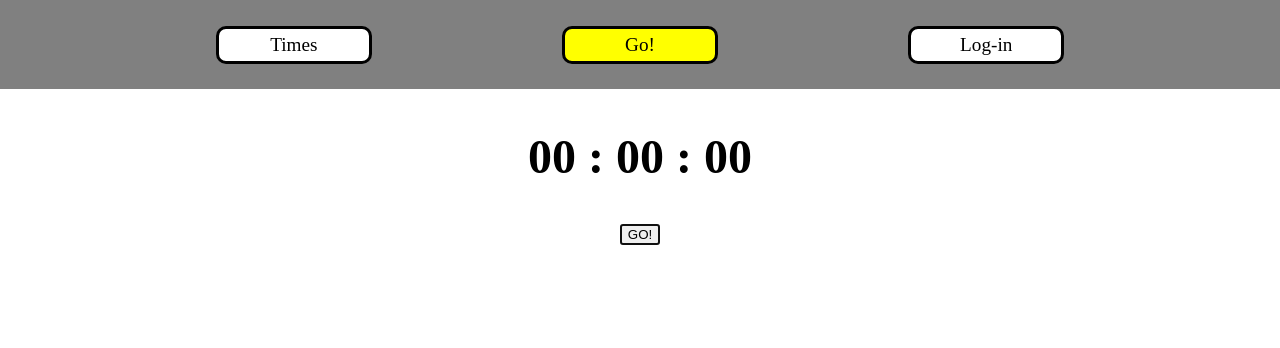
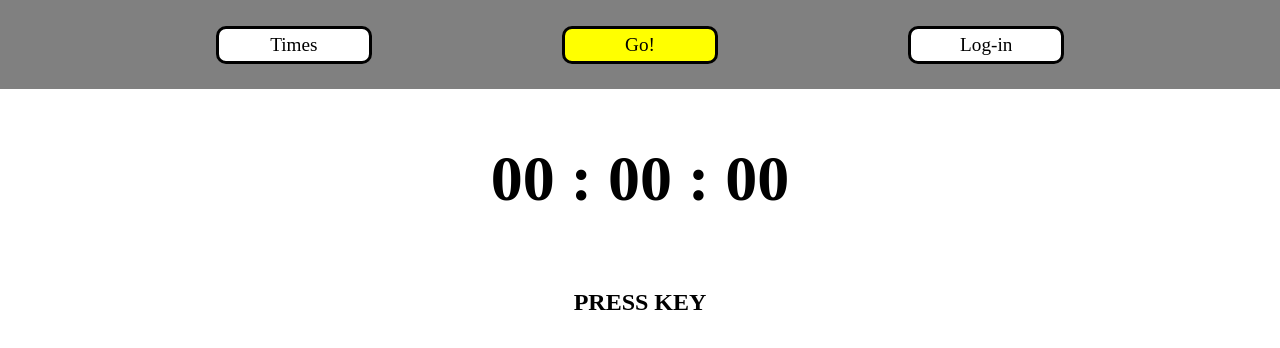
Before and after one commit to wiotrek/timer, an Angular app: page / in a window 1280 px wide. Shown: the top 348 px of the page. Built offline with nearby package versions, Linux system fonts and the light colour scheme.

Commit message:
create @hostlistner for timer.component

```diff
--- a/src/app/timer/timer.component.css
+++ b/src/app/timer/timer.component.css
@@ -2,10 +2,24 @@ section {
     display: flex;
     justify-content: center;
 }
-h1, button {
+h1 {
     font-size: 3em;
 }
-button {
-    padding: 1%;
-    border-radius: 15px;
+h2 {
+    font-size: 1.5em;
 }
+.stopped {
+    color: yellow;
+    animation: blinker 1s linear infinite;
+  }
+
+  @keyframes blinker {
+    50% {
+      opacity: 0;
+    }
+  }
+@media(min-width: 500px){
+    h1 {
+        font-size: 4em;
+    }
+}
--- a/src/app/timer/timer.component.html
+++ b/src/app/timer/timer.component.html
@@ -3,7 +3,7 @@
         <h1>{{time}}</h1>
     </section>
     <section>
-        <input class='timer-input' type='button' value='GO!' (keyup)='onClick()'
-        autofocus />
+        <h2 [ngClass]="{'stopped': running}"
+        >{{START}}</h2>
     </section>
 </main>
--- a/src/app/timer/timer.component.ts
+++ b/src/app/timer/timer.component.ts
@@ -1,4 +1,4 @@
-import { Component, OnInit } from '@angular/core';
+import { Component, HostListener } from '@angular/core';
 import { Stopwatch } from './stopwatch';
 import { ServiceService } from '../service.service';
 
@@ -8,17 +8,20 @@ import { ServiceService } from '../service.service';
   styleUrls: ['./timer.component.css']
 })
 
-export class TimerComponent implements OnInit{
+export class TimerComponent {
   constructor(
     private ts: ServiceService,
     ) {}
   public time = '00 : 00 : 00';
-  private running = false;
+  public running = false;
   private stopwatch = new Stopwatch();
   private interval: any;
+  public START = 'PRESS KEY';
 
-  ngOnInit(): void {
-    document.querySelector('input').autofocus = true;
+  @HostListener('window:keydown', ['$event'])
+  @HostListener('click', ['$event.target'])
+  handleKeyDown(event: KeyboardEvent): void {
+    this.onClick();
   }
 
   onClick(): void {
@@ -29,11 +32,13 @@ export class TimerComponent implements OnInit{
           this.time = this.stopwatch.display();
         }, 10);
       this.running = true;
+      this.START = 'STOP';
     } else {
       clearInterval(this.interval);
       this.time = this.stopwatch.stop();
       this.ts.allTimes.unshift(this.stopwatch.elapsedTime);
       this.running = false;
+      this.START = 'PRESS KEY';
     }
   }
 }
```
